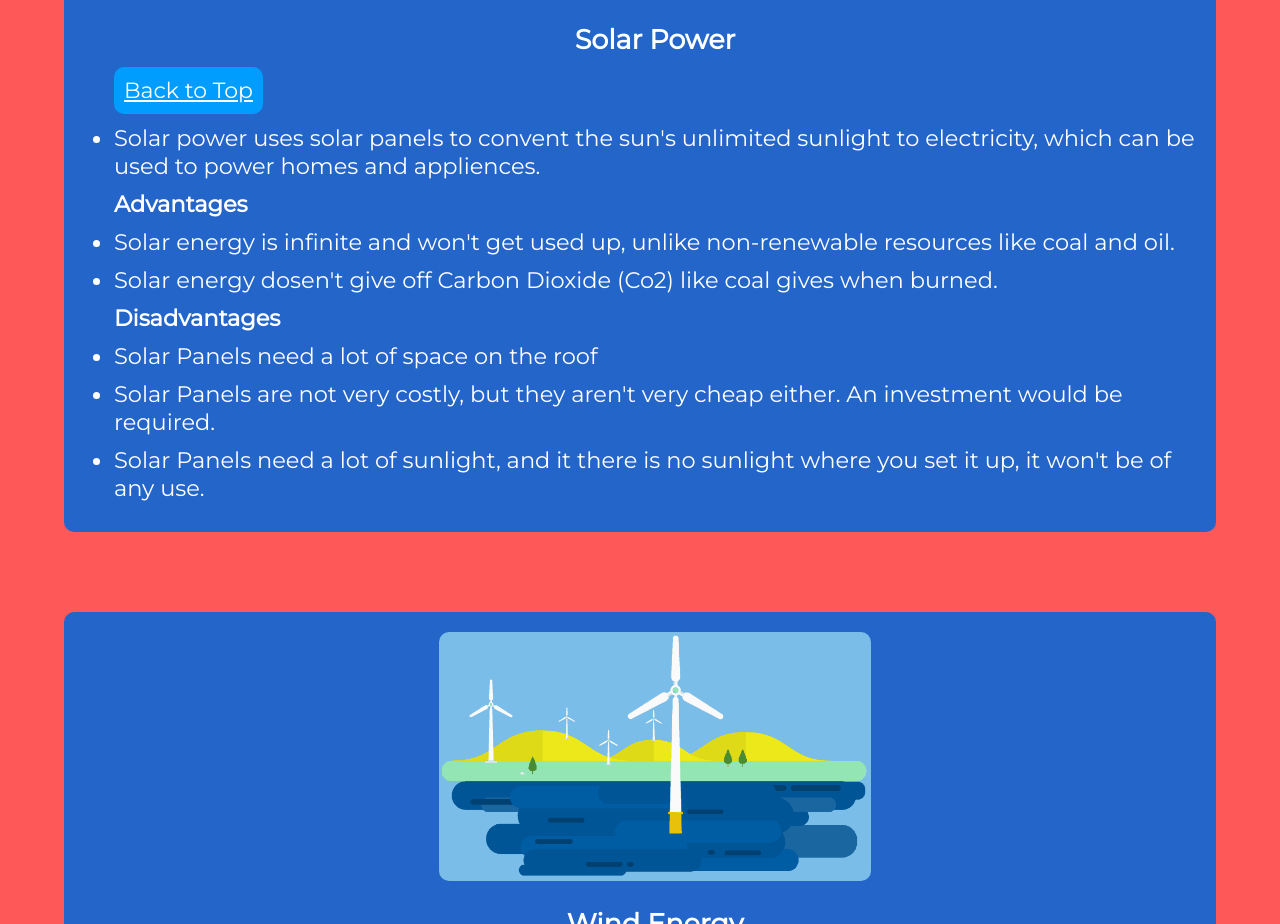
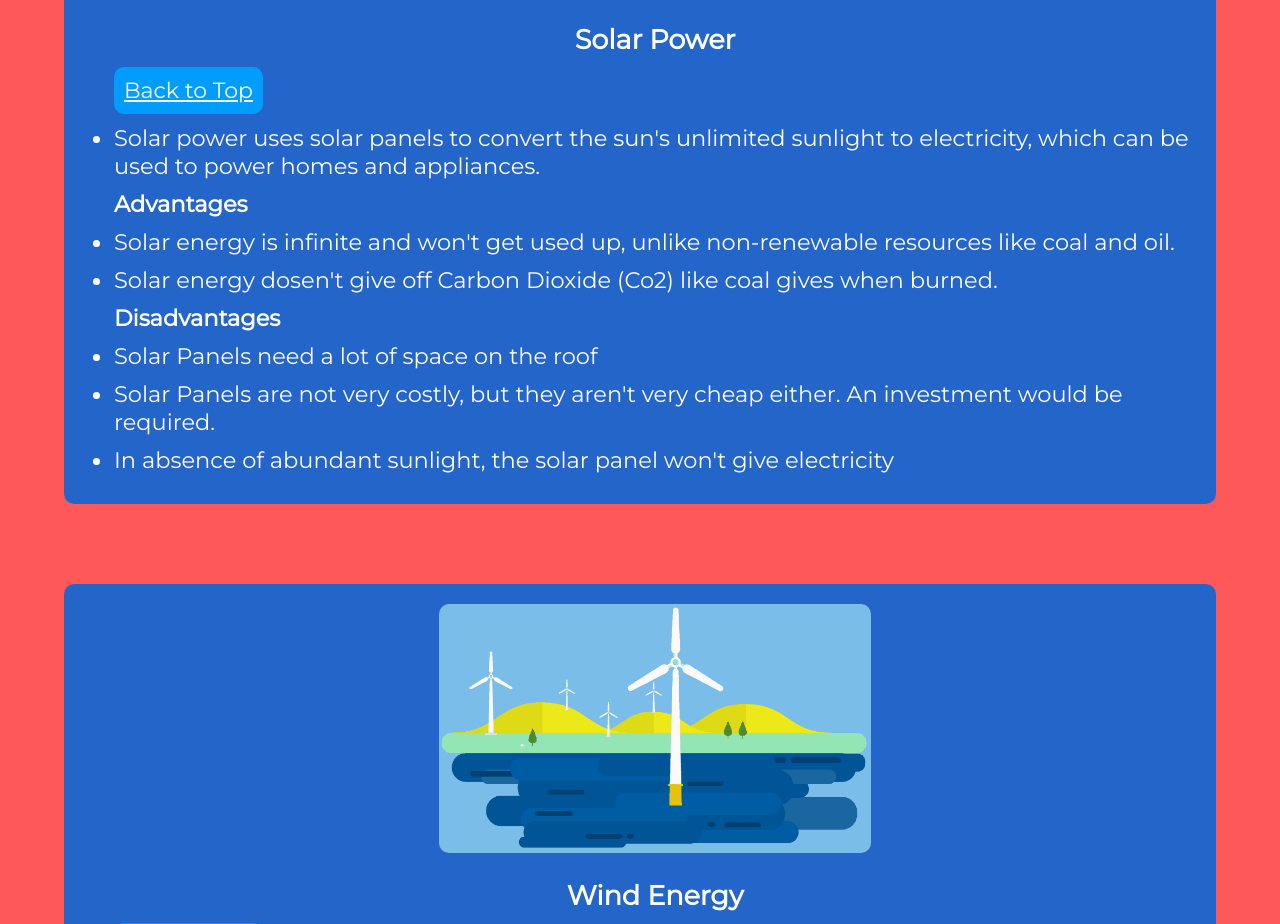
Before and after one commit to aaravuno8/RenewableEnergy, a plain HTML site: page index.html in a window 1280 px wide. Shown: the part 1203-2127 px from the top of the page. Drawn offline with Linux system fonts and the light colour scheme.

Commit message:
type fix

```diff
--- a/index.html
+++ b/index.html
@@ -45,8 +45,8 @@
         <div class="space"></div>
         <div class="space"></div>
 
-        <li>Solar power uses solar panels to convent the sun's unlimited sunlight to electricity, which can be used to
-            power homes and appliences.</li>
+        <li>Solar power uses solar panels to convert the sun's unlimited sunlight to electricity, which can be used to
+            power homes and appliances.</li>
 
         <label>Advantages</label>
         <div class="space"></div>
@@ -57,8 +57,7 @@
         <div class="space"></div>
         <li>Solar Panels need a lot of space on the roof</li>
         <li>Solar Panels are not very costly, but they aren't very cheap either. An investment would be required.</li>
-        <li>Solar Panels need a lot of sunlight, and it there is no sunlight where you set it up, it won't be of any
-            use.</li>
+        <li>In absence of abundant sunlight, the solar panel won't give electricity</li>
         <!-- Solar Energy End -->
     </ul>
     <ul id="wind">
```
